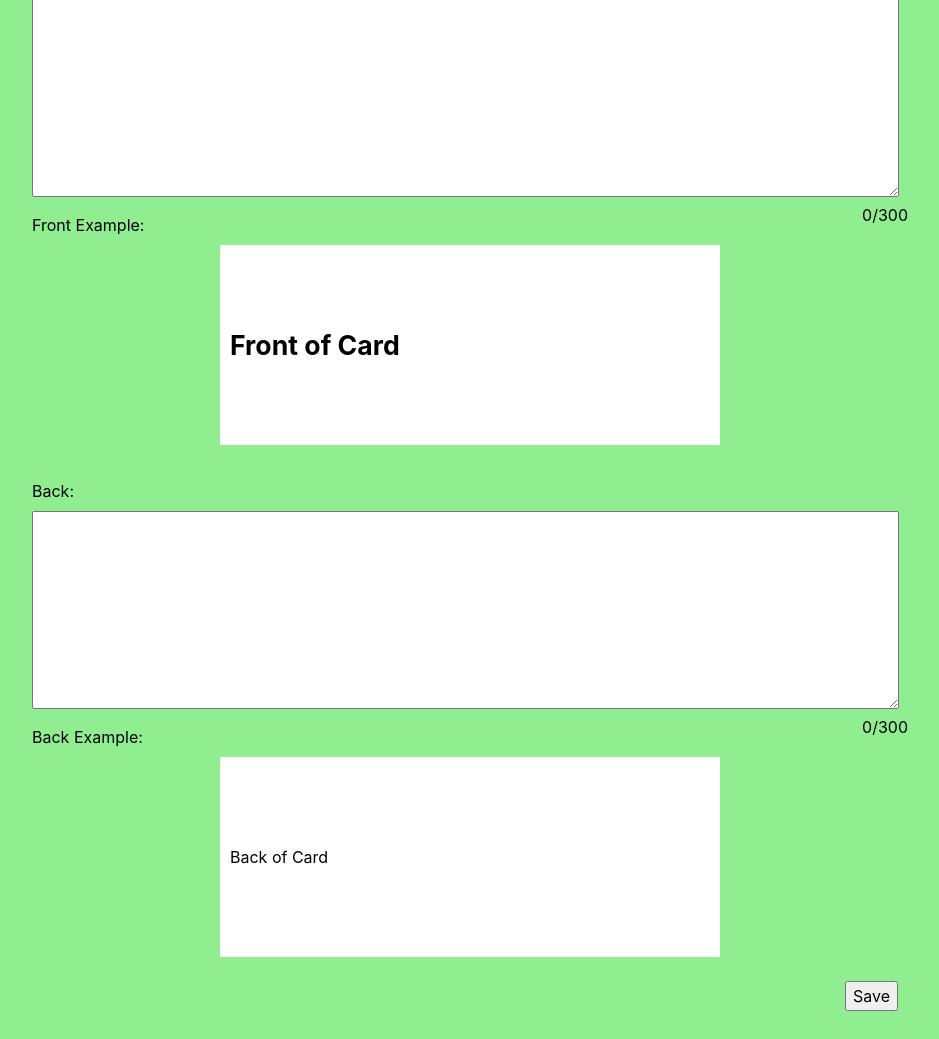
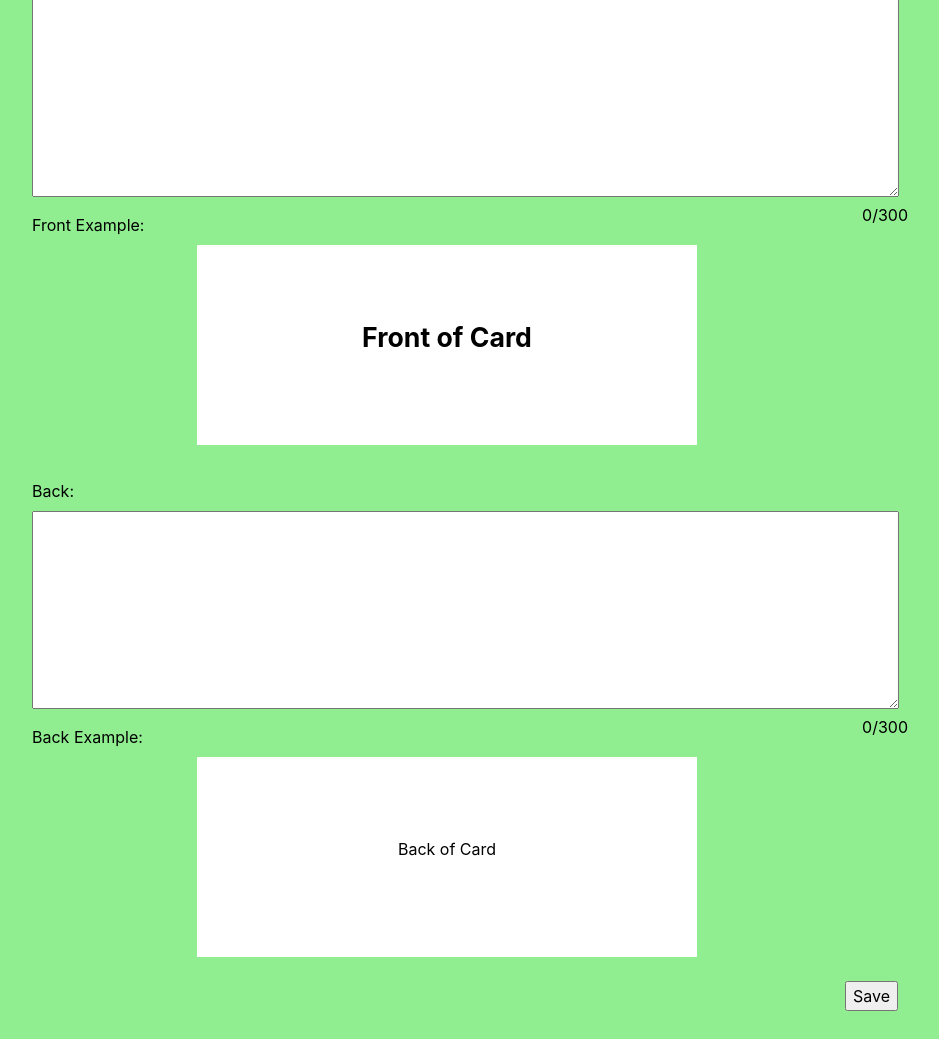
Before and after one commit to tyler-cranmer/Quizzex, a Flask app: template root/templates/create-new-card.html in a window 1280 px wide. Shown: the part 307-1346 px from the top of the page, without its empty margins (170-1109 px from the left). Run offline with Flask 2, Linux system fonts and the light colour scheme; the template is opened without the code that fills it, so the values that code supplies are empty; some libraries are stand-ins or nearby versions; some web fonts are replaced.

Commit message:
Updated examples on create card page to be centered with d-flex from bootstrap

```diff
--- a/root/static/css/create-new-card.css
+++ b/root/static/css/create-new-card.css
@@ -56,12 +56,6 @@ textarea {
 }
 
 .flashcard p {
-  position: absolute;
-  top: 50%;
-  transform: translateY(-50%);
-  width: 480px;
-  overflow: auto;
-  margin: auto 10px;
 }
 
 #front-card-example p {
--- a/root/static/js/create-new-card.js
+++ b/root/static/js/create-new-card.js
@@ -5,7 +5,7 @@
 $('#front-text').on('input', function() {
   var numchars = $('#front-text').val().length;
   $('#front-counter').text(numchars + "/300");
-  $('#front-card-example').html("<p>" + $('#front-text').val() + "</p>");
+  $('#front-card-example').html("<p class='align-self-center'>" + $('#front-text').val() + "</p>");
 });
 
 /*
@@ -15,7 +15,7 @@ $('#front-text').on('input', function() {
 $('#back-text').on('input', function() {
   var numchars = $('#back-text').val().length;
   $('#back-counter').text(numchars + "/300");
-  $('#back-card-example').html("<p>" + $('#back-text').val() + "</p>");
+  $('#back-card-example').html("<p class='align-self-center'>" + $('#back-text').val() + "</p>");
 });
 
 /*
--- a/root/templates/create-new-card.html
+++ b/root/templates/create-new-card.html
@@ -69,8 +69,8 @@
       <textarea class="card-text" id="front-text" name="front-text" maxlength="300" rows="8" cols="50"></textarea>
       <p class="counter" id="front-counter" name="front-counter">0/300</p>
       <label for="front-card-example">Front Example:</label>
-      <div class="flashcard" id="front-card-example" name="front-card-example">
-        <p>Front of Card</p>
+      <div class="flashcard d-flex justify-content-center" id="front-card-example" name="front-card-example">
+        <p class="align-self-center">Front of Card</p>
       </div>
       <br>
 
@@ -79,8 +79,8 @@
       <p class="counter" id="back-counter" name="back-counter">0/300</p>
       <div id="back-counter" name="back-counter"></div>
       <label for="back-card-example">Back Example:</label>
-      <div class="flashcard" id="back-card-example" name="back-card-example">
-        <p>Back of Card</p>
+      <div class="flashcard d-flex justify-content-center" id="back-card-example" name="back-card-example">
+        <p class="align-self-center">Back of Card</p>
       </div>
       <br>
 
```
